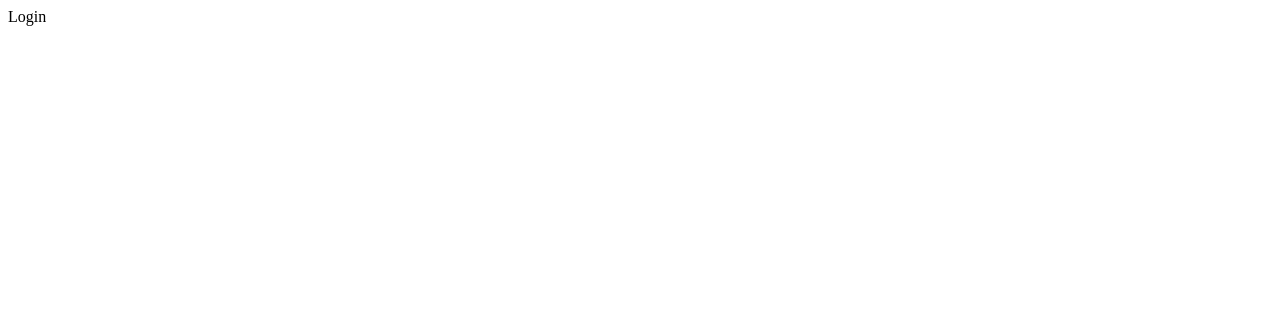
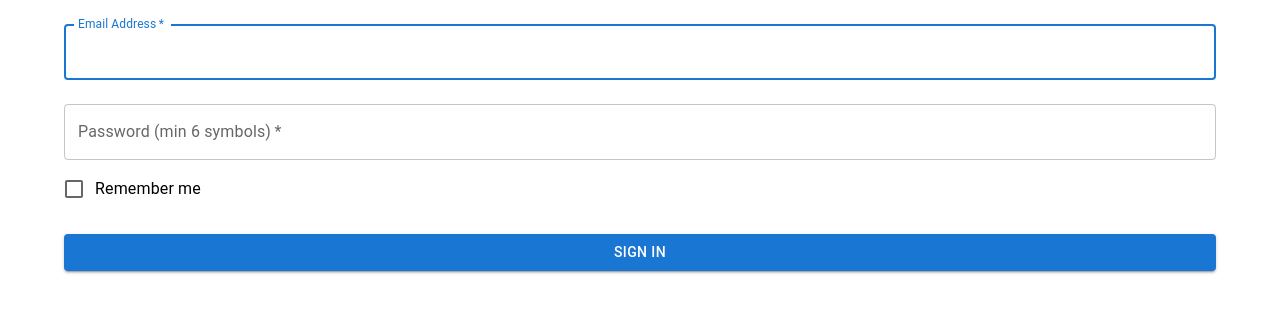
Before and after one commit to pyrozhok/UsersTable, a React app: page / in a window 1280 px wide. Shown: the top 312 px of the page. Built offline with nearby package versions, Linux system fonts and the light colour scheme.

Commit message:
Add form control and validation

```diff
--- a/src/pages/Login/Login.tsx
+++ b/src/pages/Login/Login.tsx
@@ -1,7 +1,76 @@
+import {
+  Container,
+  TextField,
+  FormControlLabel,
+  Checkbox,
+  Button,
+} from "@mui/material";
 import React from "react";
+import { useForm, SubmitHandler } from "react-hook-form";
+
+type Inputs = {
+  email: string;
+  password: string;
+};
+
+const emailPattern = /^\w+([\.-]?\w+)*@\w+([\.-]?\w+)*(\.\w{2,3})+$/;
 
 const Login = () => {
-  return <div>Login</div>;
+  const {
+    register,
+    handleSubmit,
+    watch,
+    formState: { errors },
+  } = useForm<Inputs>();
+
+  const onSubmit: SubmitHandler<Inputs> = data => console.log(data);
+
+  return (
+    <form onSubmit={handleSubmit(onSubmit)}>
+      <Container component="main">
+        <TextField
+          defaultValue=""
+          {...register("email", {
+            required: true,
+            maxLength: 320,
+            pattern: emailPattern,
+          })}
+          margin="normal"
+          required
+          fullWidth
+          id="email"
+          label="Email Address"
+          name="email"
+          autoComplete="email"
+          autoFocus
+        />
+        <TextField
+          defaultValue=""
+          {...register("password", { required: true, minLength: 6 })}
+          margin="normal"
+          required
+          fullWidth
+          name="password"
+          label="Password (min 6 symbols)"
+          type="password"
+          id="password"
+          autoComplete="current-password"
+        />
+
+        <FormControlLabel
+          control={<Checkbox value="remember" color="primary" />}
+          label="Remember me"
+        />
+        <Button
+          onClick={handleSubmit(onSubmit)}
+          fullWidth
+          variant="contained"
+          sx={{ mt: 3, mb: 2 }}
+        >
+          Sign In
+        </Button>
+      </Container>
+    </form>
+  );
 };
-
 export default Login;
```
